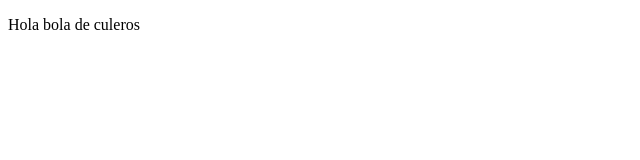
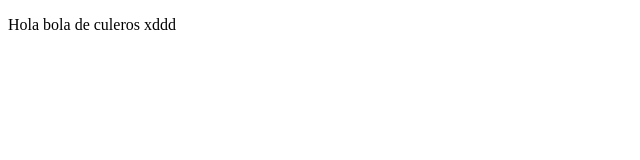
Before and after one commit to ErickNobody/proyectoprework, a plain HTML site: page index.html in a window 1280 px wide. Shown: the full height of the page, 0-640 px from the left. Drawn offline with Linux system fonts and the light colour scheme.

Commit message:
oa cara de nola

```diff
--- a/index.html
+++ b/index.html
@@ -8,7 +8,7 @@
 </head>
 <body>
     <p>
-        Hola bola de culeros
+        Hola bola de culeros xddd
     </p>
 </body>
 </html>
```
